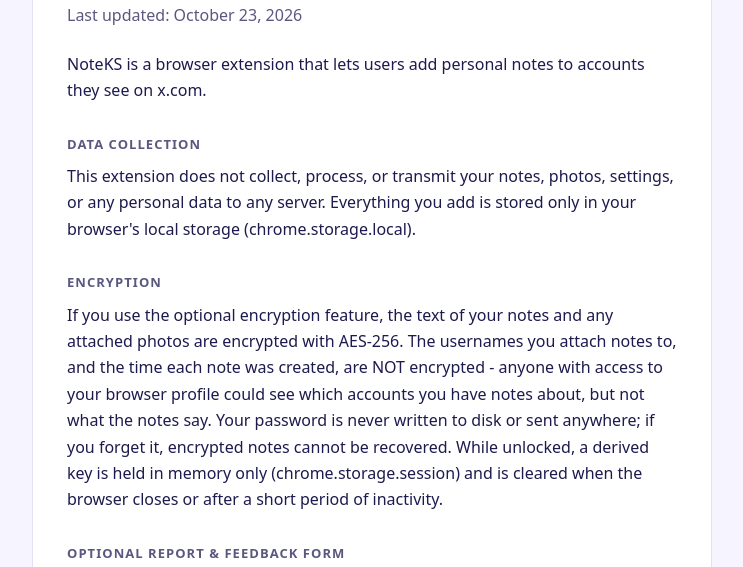
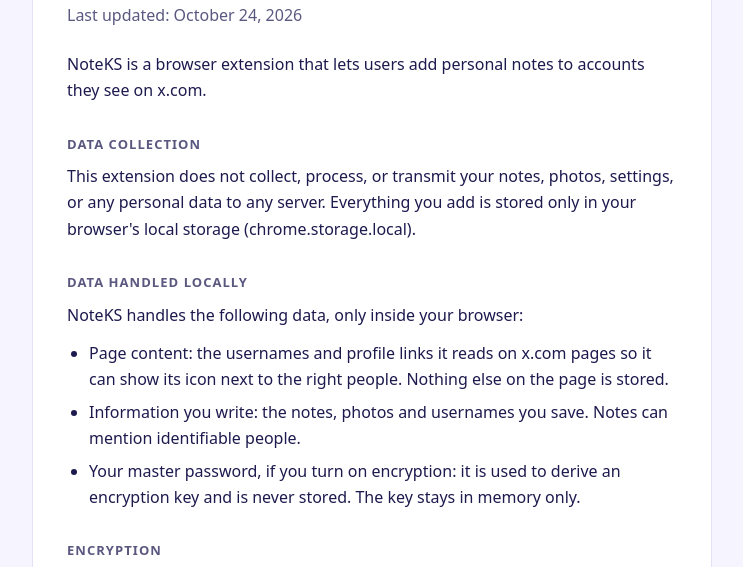
Before and after one commit to who317/noteks, a browser extension: page docs/privacy.html in a window 1280 px wide. Shown: the part 153-720 px from the top of the page, without its empty margins (268-1011 px from the left). Drawn offline with Linux system fonts and the light colour scheme.

Commit message:
Describe locally handled data

```diff
--- a/docs/privacy.html
+++ b/docs/privacy.html
@@ -18,10 +18,17 @@
 <nav><a href="./">NoteKS</a><a href="https://github.com/who317/noteks">Source on GitHub</a></nav>
 <article>
 <h1>Privacy Policy — NoteKS</h1>
-<div class="muted">Last updated: October 23, 2026</div>
+<div class="muted">Last updated: October 24, 2026</div>
 <p>NoteKS is a browser extension that lets users add personal notes to accounts they see on x.com.</p>
 <h2>Data Collection</h2>
 <p>This extension does not collect, process, or transmit your notes, photos, settings, or any personal data to any server. Everything you add is stored only in your browser&#x27;s local storage (chrome.storage.local).</p>
+<h2>Data Handled Locally</h2>
+<p>NoteKS handles the following data, only inside your browser:</p>
+<ul>
+<li>Page content: the usernames and profile links it reads on x.com pages so it can show its icon next to the right people. Nothing else on the page is stored.
+<li>Information you write: the notes, photos and usernames you save. Notes can mention identifiable people.
+<li>Your master password, if you turn on encryption: it is used to derive an encryption key and is never stored. The key stays in memory only.</li>
+</ul>
 <h2>Encryption</h2>
 <p>If you use the optional encryption feature, the text of your notes and any attached photos are encrypted with AES-256. The usernames you attach notes to, and the time each note was created, are NOT encrypted - anyone with access to your browser profile could see which accounts you have notes about, but not what the notes say. Your password is never written to disk or sent anywhere; if you forget it, encrypted notes cannot be recovered. While unlocked, a derived key is held in memory only (chrome.storage.session) and is cleared when the browser closes or after a short period of inactivity.</p>
 <h2>Optional Report &amp; Feedback Form</h2>
```
